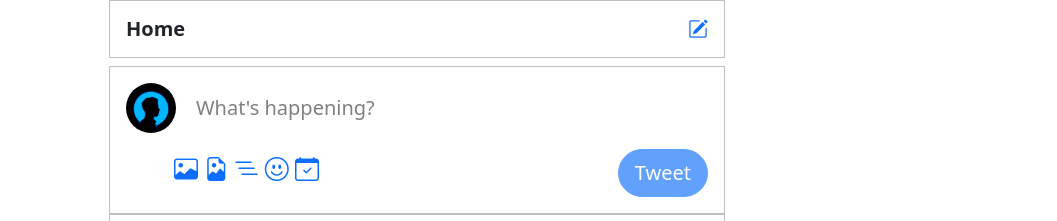
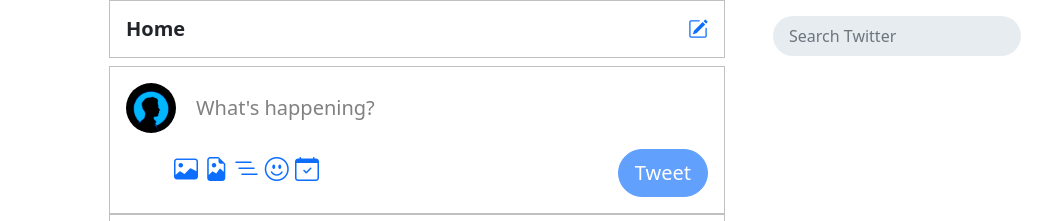
Before and after one commit to hamza-aamir-1/SMIT_Twitter_using_HTML_CSS_Bootstrap, a plain HTML site: page index.html in a window 1280 px wide. Shown: the top 221 px of the page, 223-1280 px from the left. Drawn offline with nearby package versions, Linux system fonts and the light colour scheme.

Commit message:
right search done

```diff
--- a/css/style.css
+++ b/css/style.css
@@ -43,3 +43,16 @@
     border-radius: 15px;
 }
 /* Main */
+
+/* Right */
+.right-search{
+    border-radius: 25px;
+    background-color: #E7ECF0;
+    border: none;
+}
+.right-search:focus{
+    box-shadow: none;
+    outline: none;
+    background-color: #E7ECF0;
+}
+/* Right */
--- a/index.html
+++ b/index.html
@@ -340,7 +340,13 @@
 
     <!-- Right -->
     <aside class="col-3">
+    <div class="px-4 py-3">
 
+        <div>
+            <input type="search" class="form-control py-2 px-3 right-search" placeholder="Search Twitter">
+        </div>
+
+    </div>
     </aside>
     <!-- /Right -->
 
```
